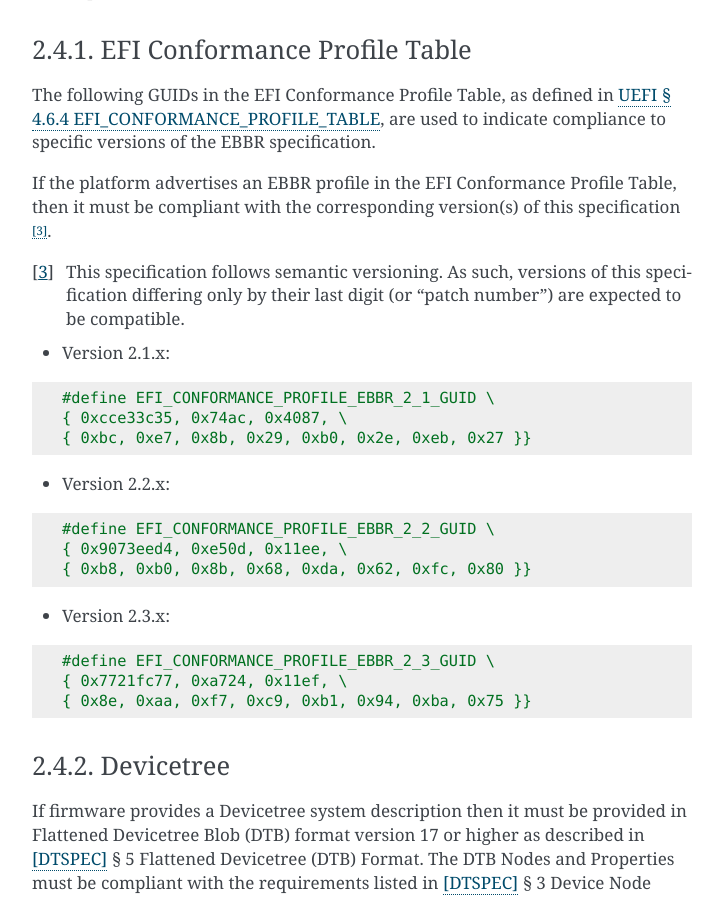
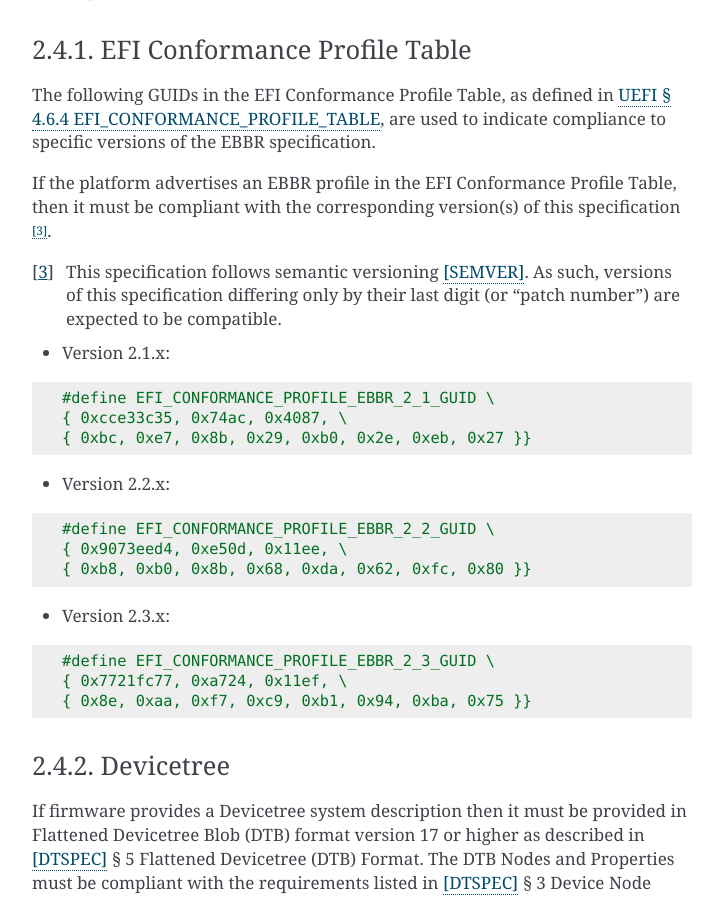
Before and after one commit to ARM-software/ebbr, a Sphinx documentation site: the page built from source/chapter2-uefi.rst, in a window 1280 px wide and 900 px high, scrolled down 7435 px. Shown: the whole window, without its empty margins (388-1111 px from the left). Built offline with Sphinx 7.4.7, drawn with Linux system fonts in a browser that asks for light colours.

Commit message:
Add reference to semantic versioning
Add a reference to the Semantic Versioning specification 2.0.0 and use it
in chapter2.

Signed-off-by: Vincent Stehlé <vincent.stehle@arm.com>

```diff
--- a/source/chapter2-uefi.rst
+++ b/source/chapter2-uefi.rst
@@ -348,9 +348,9 @@ If the platform advertises an EBBR profile in the EFI Conformance Profile Table,
 then it must be compliant with the corresponding version(s) of this
 specification [#VersionsNote]_.
 
-.. [#VersionsNote] This specification follows semantic versioning. As such,
-   versions of this specification differing only by their last digit (or "patch
-   number") are expected to be compatible.
+.. [#VersionsNote] This specification follows semantic versioning [SEMVER]_.
+   As such, versions of this specification differing only by their last digit
+   (or "patch number") are expected to be compatible.
 
 - Version 2.1.x:
 
--- a/source/references.rst
+++ b/source/references.rst
@@ -62,6 +62,10 @@ Bibliography
 
 .. [RVUEFI] `RISC-V UEFI Protocol Specification <https://github.com/riscv-non-isa/riscv-uefi/releases/download/1.0.0/RISCV_UEFI_PROTOCOL-spec.pdf>`_
 
+.. [SEMVER] `Semantic Versioning 2.0.0
+   <https://semver.org/spec/v2.0.0.html>`_,
+   December 2023
+
 .. [TCG2] `TCG EFI Protocol Specification, Family “2.0”, Level 00 Revision 00.13
    <https://trustedcomputinggroup.org/wp-content/uploads/EFI-Protocol-Specification-rev13-160330final.pdf>`_,
    March 2016, `Trusted Computing Group <https://trustedcomputinggroup.org/>`_
```
